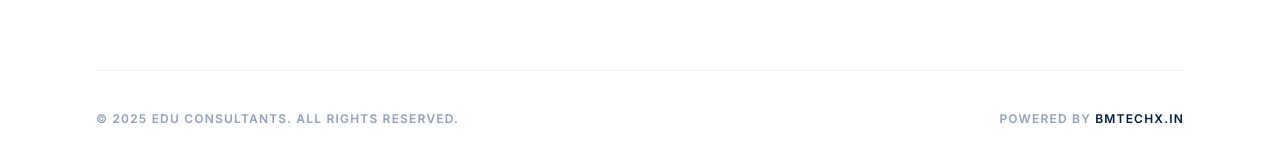
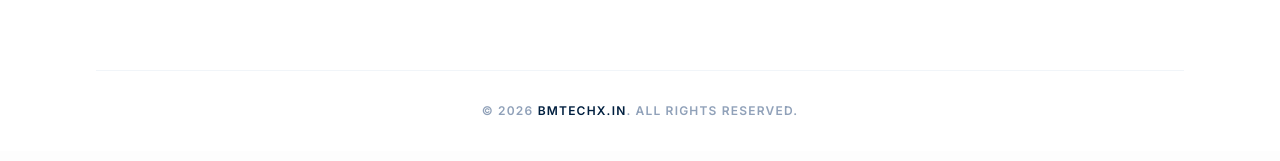
Before and after one commit to BM-ACADEMY/Edu_landing, a React (Vite) app in the folder client/: page / in a window 1280 px wide. Shown: the part 9357-9518 px from the top of the page. Built offline with nearby package versions, Linux system fonts and the light colour scheme.

Commit message:
opyrights fix

```diff
--- a/client/src/components/footer.jsx
+++ b/client/src/components/footer.jsx
@@ -129,18 +129,15 @@ export default function Footer() {
               allowFullScreen=""
               loading="lazy"
               title="Edu Consultants Location"
-              // Removed 'grayscale' class here
               className="w-full h-full"
             />
           </div>
 
         </div>
 
-        {/* BOTTOM BAR */}
-        <div className="border-t border-slate-100 py-8 md:py-10 text-center flex flex-col md:flex-row items-center justify-between gap-4 text-xs font-bold uppercase tracking-widest text-slate-400">
-          <p>© 2025 EDU Consultants. All Rights Reserved.</p>
-          <p>
-            Powered by{" "}
+        {/* BOTTOM BAR - UPDATED TEXT */}
+        <div className="border-t border-slate-100 py-8 text-center text-xs font-bold uppercase tracking-widest text-slate-400">
+          © 2026{" "}
           <a
             href="https://bmtechx.in/"
             target="_blank"
@@ -149,7 +146,7 @@ export default function Footer() {
           >
             BMTechx.in
           </a>
-          </p>
+          . All Rights Reserved.
         </div>
 
       </div>
```
Lines whose indentation alone changed are shown as unchanged.
